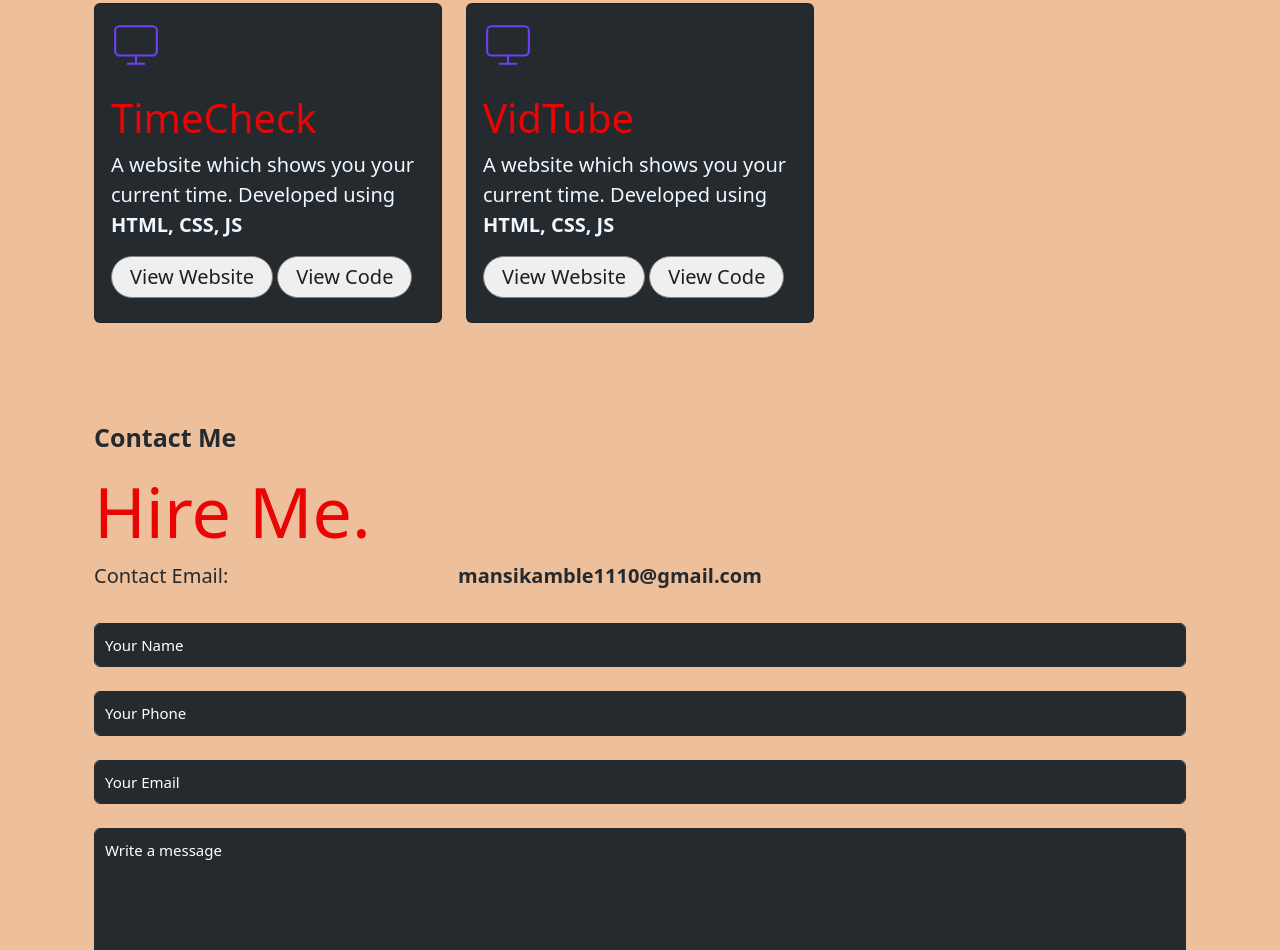
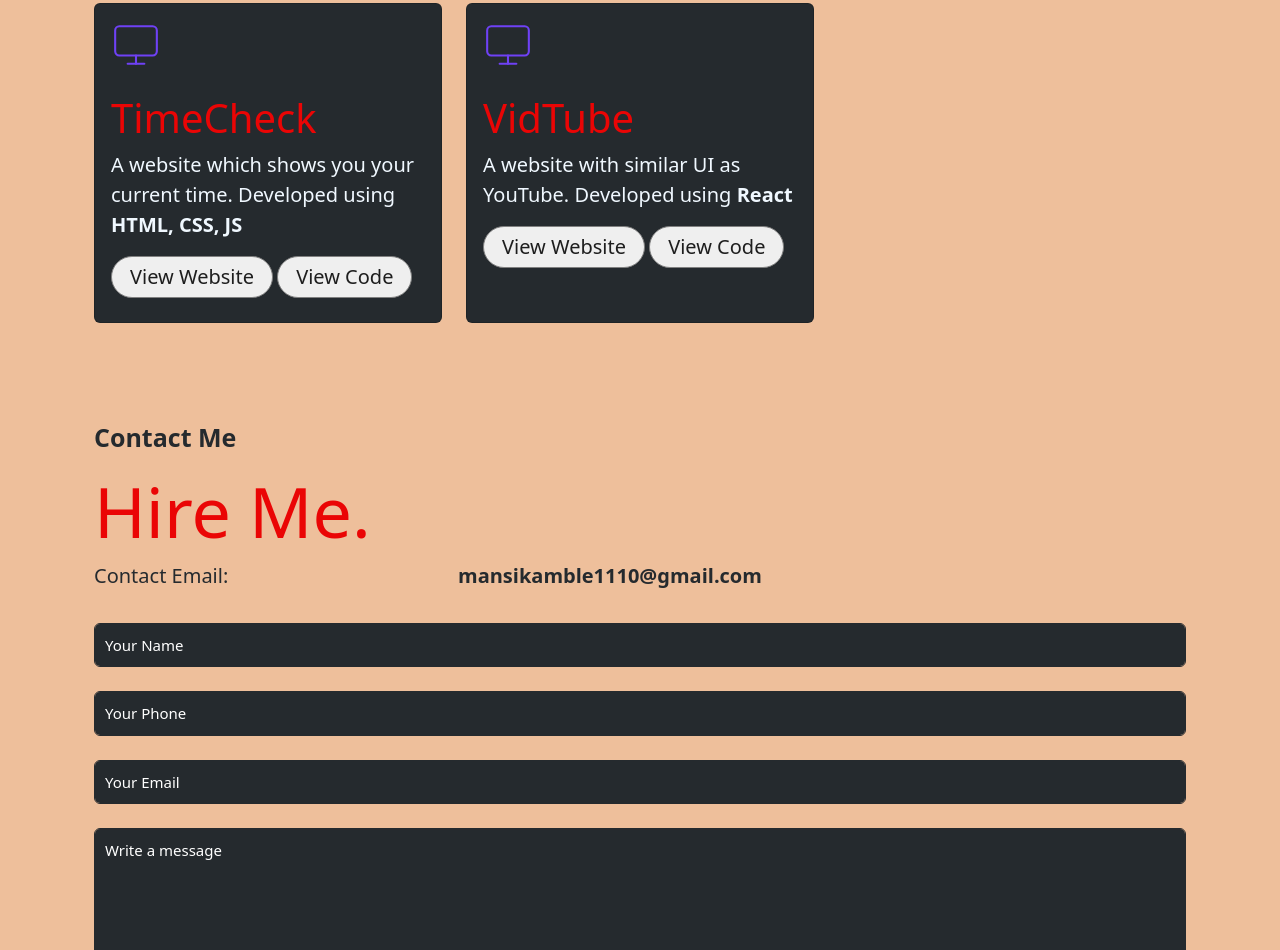
Before and after one commit to MansiRK/MyPortfolio, a plain HTML site: page index.html in a window 1280 px wide. Shown: the part 2563-3513 px from the top of the page. Drawn offline with nearby package versions, Linux system fonts and the light colour scheme.

Commit message:
Update index.html
changed the project description

```diff
--- a/index.html
+++ b/index.html
@@ -524,7 +524,7 @@
                         <div class="card-body text-md-start text-center">
                             <img src="./Images/service-3.svg" class="img-fluid mb-4" alt="">
                             <h3>VidTube</h3>
-                            <p>A website which shows you your current time. Developed using <b>HTML, CSS, JS</b></p>
+                            <p>A website with similar UI as YouTube. Developed using <b>React</b></p>
                             <span> <a href="#" target="_blank"><button class="main-btn">View Website</button></a>
                                 <a href="https://github.com/MansiRK/VidTube" target="_blank"><button class="main-btn">View Code</button></a></span>
 
```
